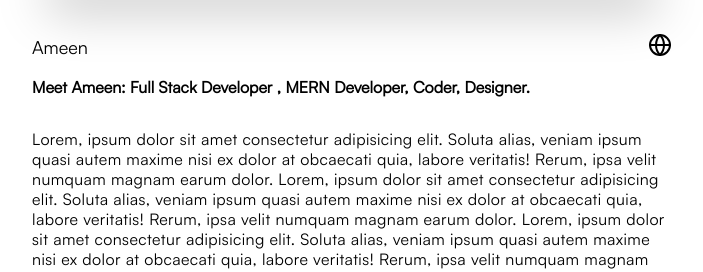
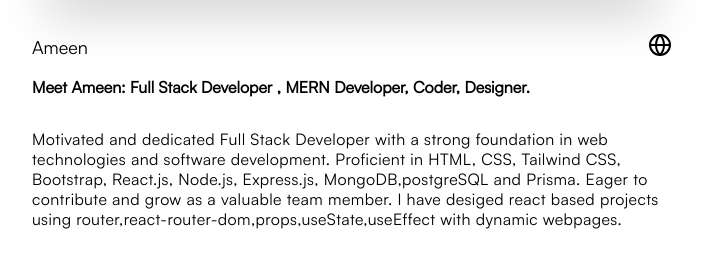
Before and after one commit to mdameenurrahmangn/project-works2, a plain HTML site: page portfolio/public/pages/about.html in a window 1280 px wide. Shown: the part 143-415 px from the top of the page, without its empty margins (288-991 px from the left). Drawn offline with nearby package versions, Linux system fonts and the light colour scheme.

Commit message:
added links to social media

```diff
--- a/portfolio/public/pages/about.html
+++ b/portfolio/public/pages/about.html
@@ -80,27 +80,12 @@
     <div class="2xl:container mx-auto pb-5">
         <div class="w-[90%] md:w-[50%] mx-auto grid grid-cols-1 py-4">
             <div class="">
-                <p class="text-base leading-[20px] leading-7  tracking-wide font-['Satoshi-Regular']">Lorem, ipsum dolor sit amet
-                    consectetur adipisicing elit. Soluta alias, veniam ipsum quasi autem maxime nisi ex dolor at
-                    obcaecati quia, labore veritatis! Rerum, ipsa velit numquam magnam earum dolor.
-                    Lorem, ipsum dolor sit amet
-                    consectetur adipisicing elit. Soluta alias, veniam ipsum quasi autem maxime nisi ex dolor at
-                    obcaecati quia, labore veritatis! Rerum, ipsa velit numquam magnam earum dolor.
-                    Lorem, ipsum dolor sit amet
-                    consectetur adipisicing elit. Soluta alias, veniam ipsum quasi autem maxime nisi ex dolor at
-                    obcaecati quia, labore veritatis! Rerum, ipsa velit numquam magnam earum dolor.
-                    Lorem, ipsum dolor sit amet
-                    consectetur adipisicing elit. Soluta alias, veniam ipsum quasi autem maxime nisi ex dolor at
-                    obcaecati quia, labore veritatis! Rerum, ipsa velit numquam magnam earum dolor.
-                    Lorem, ipsum dolor sit amet
-                    consectetur adipisicing elit. Soluta alias, veniam ipsum quasi autem maxime nisi ex dolor at
-                    obcaecati quia, labore veritatis! Rerum, ipsa velit numquam magnam earum dolor.
-                    Lorem, ipsum dolor sit amet
-                    consectetur adipisicing elit. Soluta alias, veniam ipsum quasi autem maxime nisi ex dolor at
-                    obcaecati quia, labore veritatis! Rerum, ipsa velit numquam magnam earum dolor.
-                    Lorem, ipsum dolor sit amet
-                    consectetur adipisicing elit. Soluta alias, veniam ipsum quasi autem maxime nisi ex dolor at
-                    obcaecati quia, labore veritatis! Rerum, ipsa velit numquam magnam earum dolor.
+                <p class="text-base leading-[20px] leading-7  tracking-wide font-['Satoshi-Regular']">Motivated and
+                    dedicated Full Stack Developer with a strong foundation in web technologies and software
+                    development. Proficient in HTML, CSS, Tailwind CSS, Bootstrap, React.js, Node.js, Express.js,
+                    MongoDB,postgreSQL and Prisma. Eager to contribute and grow as a valuable team member.
+
+                    I have desiged react based projects using router,react-router-dom,props,useState,useEffect with dynamic webpages.
                 </p>
             </div>
         </div>
@@ -116,7 +101,7 @@
             </div>
             <div class="flex justify-center items-center gap-4">
 
-                <a href="#">
+                <a href="https://github.com/mdameenurrahmangn?tab=repositories">
                     <svg xmlns="http://www.w3.org/2000/svg" width="24" height="24" viewBox="0 0 24 24" fill="none"
                         stroke="currentColor" stroke-width="2" stroke-linecap="round" stroke-linejoin="round"
                         class="lucide lucide-github">
@@ -126,7 +111,7 @@
                     </svg>
                 </a>
 
-                <a href="#">
+                <a href="https://www.instagram.com/smiley_.viz._aur.7__?utm_source=qr&igsh=MTBsMnlpMnJ3djNpaQ==">
                     <svg xmlns="http://www.w3.org/2000/svg" width="24" height="24" viewBox="0 0 24 24" fill="none"
                         stroke="currentColor" stroke-width="2" stroke-linecap="round" stroke-linejoin="round"
                         class="lucide lucide-instagram">
@@ -136,7 +121,7 @@
                     </svg>
                 </a>
 
-                <a href="#">
+                <a href="https://www.linkedin.com/in/mohamed-ameen-ur-rahman-g-n-76b5a1287?utm_source=share&utm_campaign=share_via&utm_content=profile&utm_medium=android_app">
                     <svg xmlns="http://www.w3.org/2000/svg" width="24" height="24" viewBox="0 0 24 24" fill="none"
                         stroke="currentColor" stroke-width="2" stroke-linecap="round" stroke-linejoin="round"
                         class="lucide lucide-linkedin">
```
Also changed, not shown: portfolio/public/index.html (+3 -3 lines), portfolio/public/pages/ama.html (+3 -3 lines), portfolio/public/pages/project.html (+4 -4 lines), portfolio/public/pages/resume.html (+4 -4 lines).
